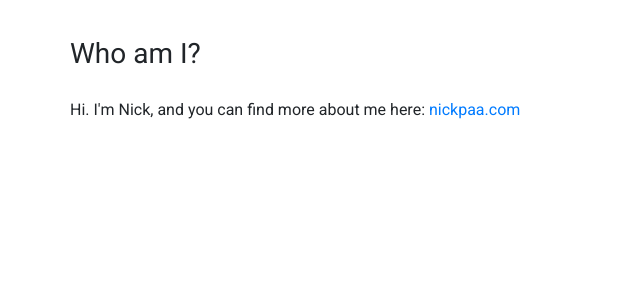
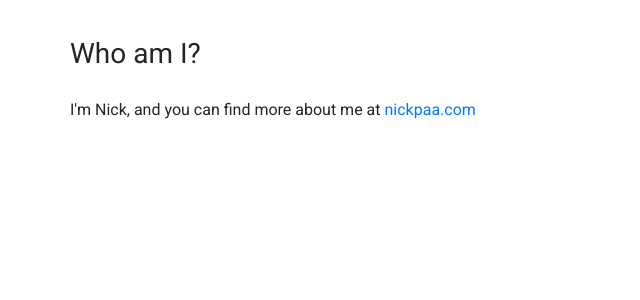
Before and after one commit to nickpaa/statplots, a Flask app: page /about in a window 1280 px wide. Shown: the part 473-773 px from the top of the page, without its empty margins (0-640 px from the left). Run offline with Flask 2, Linux system fonts and the light colour scheme; some libraries are stand-ins or nearby versions.

Commit message:
Update about.html
Minor change to about page

```diff
--- a/statplots/templates/about.html
+++ b/statplots/templates/about.html
@@ -29,7 +29,7 @@
                 <h3>Who am I?</h3>
             </div>
             <div class="row">
-                <p>Hi. I'm Nick, and you can find more about me here: <a href="nickpaa.com">nickpaa.com</a></p>
+                <p>I'm Nick, and you can find more about me at <a href="nickpaa.com">nickpaa.com</a></p>
             </div>
         </div>
 
```
